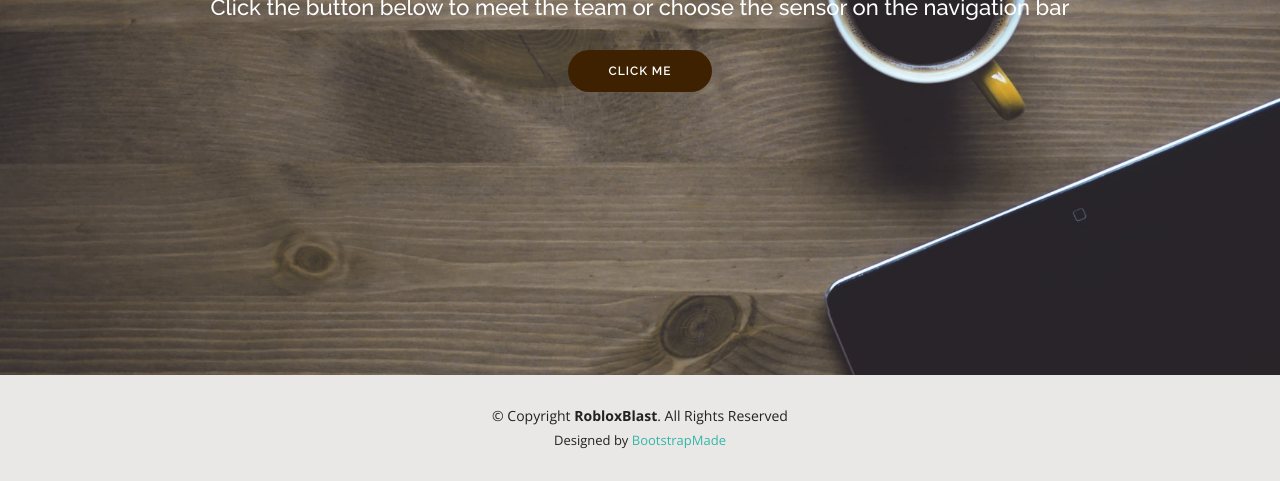
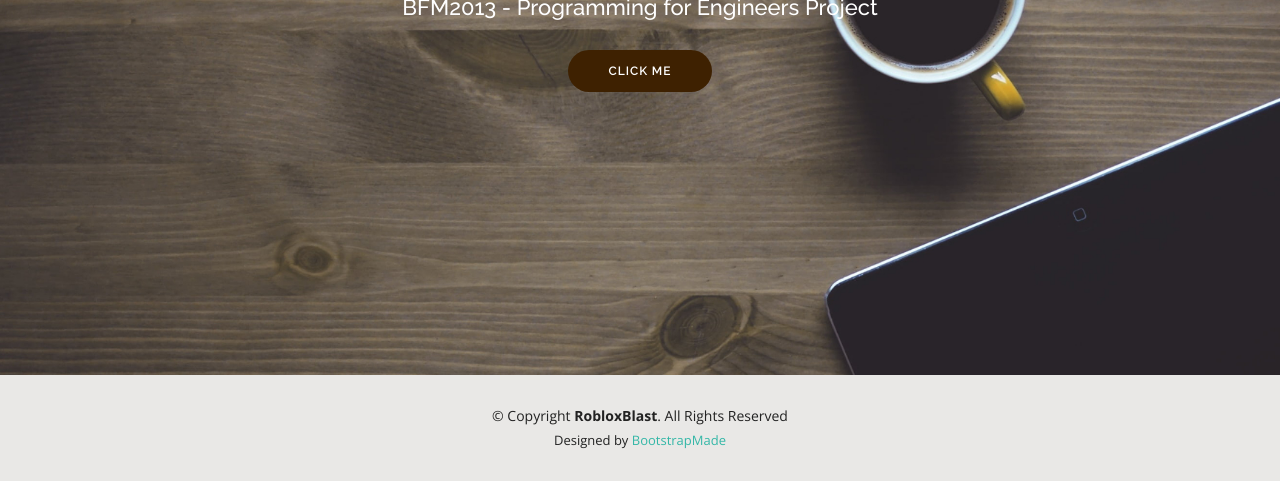
Before and after one commit to naznajmuddin/robloxblast, a plain HTML site: page index.html in a window 1280 px wide. Shown: the part 425-906 px from the top of the page. Drawn offline with nearby package versions, Linux system fonts and the light colour scheme.

Commit message:
updated h2

```diff
--- a/index.html
+++ b/index.html
@@ -74,7 +74,7 @@
   <section id="hero" class="d-flex align-items-center">
     <div class="container d-flex flex-column align-items-center" data-aos="zoom-in" data-aos-delay="100">
       <h1>ROBLOX</h1>
-      <h2>Click the button below to meet the team or choose the sensor on the navigation bar</h2>
+      <h2>BFM2013 - Programming for Engineers Project</h2>
       <a href="about.html" class="btn-about">Click Me</a>
     </div>
   </section><!-- End Hero -->
```
